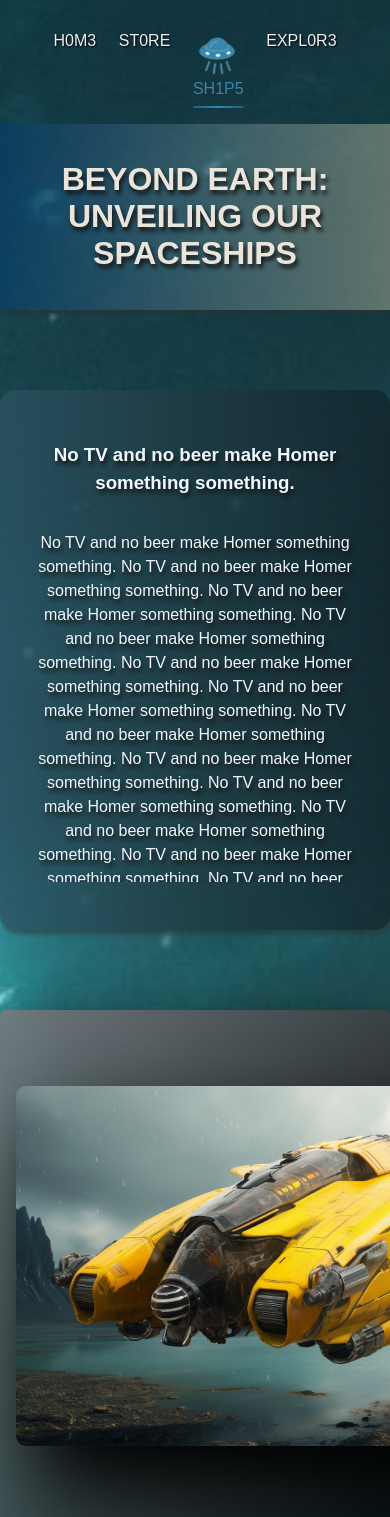
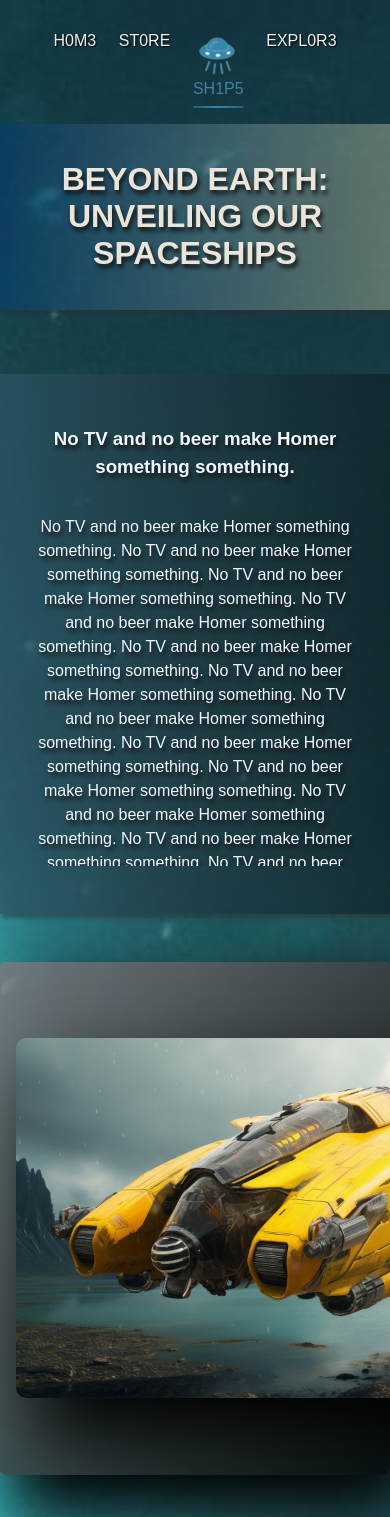
Before and after one commit to thegroosalugg/Andromeda, a React (Vite) app: page /ships in a window 390 px wide. Shown: the top 1517 px of the page. Built offline with nearby package versions, Linux system fonts and the light colour scheme; a web font is replaced by a local one.

Commit message:
post wrap syling media query added

```diff
--- a/src/components/SlideShow.module.css
+++ b/src/components/SlideShow.module.css
@@ -1,5 +1,5 @@
 .slides-container {
-  margin: 2rem auto;
+  margin: 1rem auto;
   max-width: 960px;
   display: flex;
   overflow: auto;
--- a/src/components/containers/Article.module.css
+++ b/src/components/containers/Article.module.css
@@ -4,7 +4,7 @@
   flex: 1;
   max-height: 540px;
   padding: 0 2rem;
-  margin: 2rem auto;
+  margin: 1rem auto;
   text-align: center;
   text-shadow: 2px 4px 4px rgb(21, 21, 21);
   color: rgb(240, 248, 255);
@@ -29,3 +29,11 @@
 .content p {
   overflow: auto;
 }
+
+/* tested on Chrome, FireFox & Edge. 1159.5px is precise breaking point between
+content wrap and media query kicking in. May change later */
+@media screen and (max-width: 1159.5px) {
+  .content {
+    border-radius: 0;
+  }
+}
```
